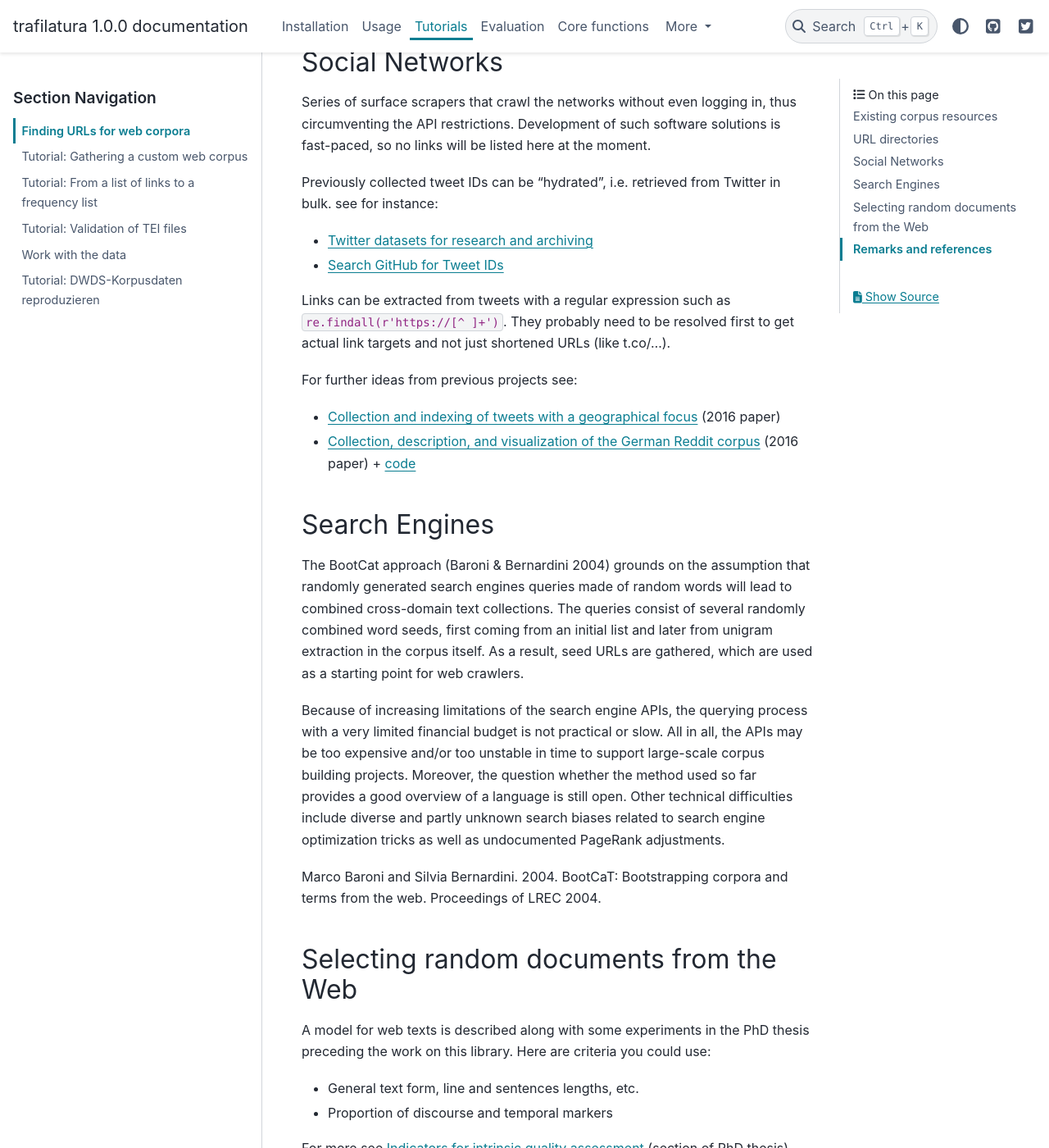
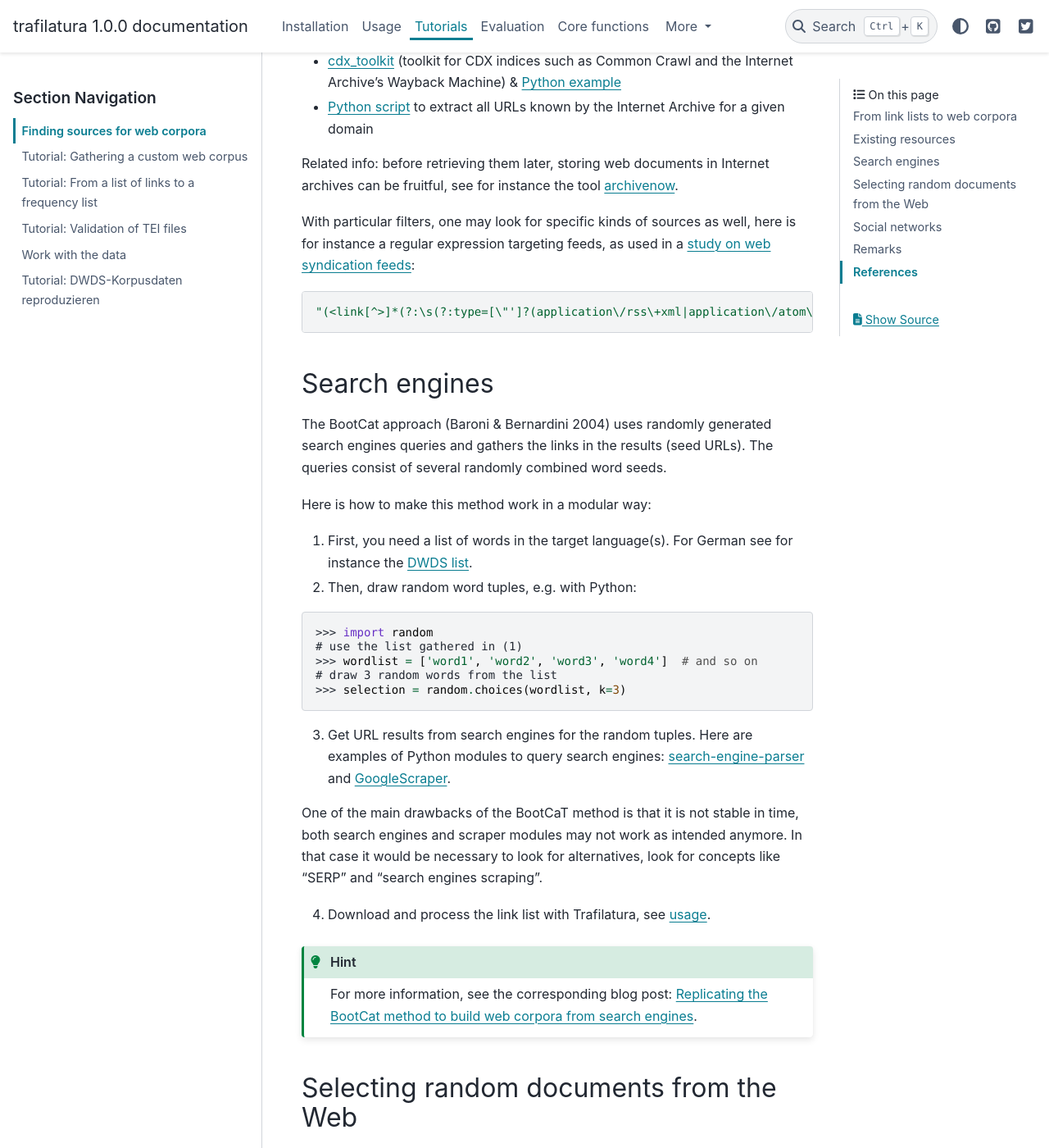
Before and after one commit to adbar/trafilatura, a Sphinx documentation site: the page built from docs/sources.rst, in a window 1280 px wide and 1400 px high, scrolled down 1765 px. Shown: the whole window at 82% size. Built offline with Sphinx 7.4.7 and the PyData theme 0.15.4, drawn with Linux system fonts in a browser that asks for light colours; some of the changed text lies outside the part shown.

Commit message:
docs: background info on URL sources

```diff
--- a/docs/sources.rst
+++ b/docs/sources.rst
@@ -1,14 +1,38 @@
-Finding URLs for web corpora
-============================
+Finding sources for web corpora
+===============================
 
 
-Webpages are used as sources to build corpora and also to gather links to start crawls from (i.e. "seeds"). Corpora can be focused on a given range of websites or topics or be merely language-minded and opportunistically take all seen texts into account. In the latter case, using diverse sources of URL seeds could ensure that there is not a potentially unknown bias.
+.. meta::
+    :description lang=en:
+        This page explains how to look for web pages in a series of sources, from existing URL directories to social networks, including bibliographic and practical information.
 
 
-Existing corpus resources
--------------------------
+From link lists to web corpora
+------------------------------
 
-URL lists from corpus linguistic projects can be a starting ground to derive information from, either to recreate existing corpora or to re-crawl the websites and find new content. If the websites don't exist anymore, the links can still be useful as the corresponding web pages can be retrieved from archives.
+
+URLs and corpora
+~~~~~~~~~~~~~~~~
+
+Getting a list of web pages to start from is essential in order to build document collections. The latter are often called *web corpora* by linguists. The former lists of links (also known as URL lists) can be used in two different ways: first, to build a corpus straight from the pages they link to, and second, to start web crawls and hopefully discover other relevant pages. On the one hand, corpus sources are restricted to a fixed list, and on the other hand, one looks opportunistically for more content without knowing everything in advance.
+
+
+The issue with the sources
+~~~~~~~~~~~~~~~~~~~~~~~~~~
+
+The question of web corpus sources does not stop there. Indeed, one does not necessarily know where to look for interesting websites, i.e. “seeds” to start from. The answers to this issue that are frequently found in the literature are twofold: either one initiates a web crawling phase with a (small or large) list of websites, or one uses already existing link collections. Note that both strategies can also complement each other and be used alternatively during different corpus construction phases.
+
+
+As with “traditional” corpora, web corpora can either focus on a given range of websites and topics, or be merely language-minded and opportunistically take all kinds of possible texts into account. In the latter case, using diverse sources for URL seeds could ensure there is no potentially unknown bias.
+
+
+Existing resources
+------------------
+
+Corpora
+~~~~~~~
+
+URL lists from corpus linguistic projects can be a starting ground to derive information from, either to recreate existing corpora or to re-crawl the websites and find new content. If the websites do not exist anymore, the links can still be useful as the corresponding web pages can be retrieved from web archives.
 
 - `Sources for the Internet Corpora <http://corpus.leeds.ac.uk/internet.html>`_ of the Leeds Centre for Translation Studies
 - `Link data sets <https://corporafromtheweb.org/link-data-sets-cc-by/>`_  of the COW project
@@ -16,11 +40,10 @@
 
 
 URL directories
----------------
+~~~~~~~~~~~~~~~
 
-DMOZ (at the time of experiments) and Wikipedia work quite well as primary sources:
+DMOZ (now an archive) and Wikipedia work quite well as primary sources:
 
-- `Challenges in web corpus construction for low-resource languages in a post-BootCaT world <https://halshs.archives-ouvertes.fr/halshs-00919410/file/Barbaresi_LTC13_Challenges-LRL_paper_v2.pdf>`_ (2013 paper)
 - `Qualification of URLs extracted from DMOZ and Wikipedia <https://tel.archives-ouvertes.fr/tel-01167309/document#page=189>`_ (PhD thesis section)
 - `Overview of the Web archiving community <https://github.com/pirate/ArchiveBox/wiki/Web-Archiving-Community>`_
 
@@ -35,79 +58,56 @@
 
 The Common Crawl is a good place to start looking for already known URLs, and possibly for the corresponding pages stored by the project. So is the Internet Archive (with a different focus):
 
-- https://index.commoncrawl.org/
-- `cdx_toolkit <https://github.com/cocrawler/cdx_toolkit/>`_: A toolkit for CDX indices such as Common Crawl and the Internet Archive's Wayback Machine
-- `Python example <https://github.com/cocrawler/cdx_toolkit/blob/master/examples/iter-and-warc.py>`_ using cdx_toolkit
+- `CommonCrawl index <https://commoncrawl.org/2015/04/announcing-the-common-crawl-index/>`_
+- `cdx_toolkit <https://github.com/cocrawler/cdx_toolkit/>`_ (toolkit for CDX indices such as Common Crawl and the Internet Archive's Wayback Machine) & `Python example <https://github.com/cocrawler/cdx_toolkit/blob/master/examples/iter-and-warc.py>`_
+- `Python script <https://gist.github.com/mhmdiaa/adf6bff70142e5091792841d4b372050>`_ to extract all URLs known by the Internet Archive for a given domain
 
-Related info: before retrieving them storing web documents in Internet archives can be fruitful, see for instance the tool `archivenow <https://github.com/oduwsdl/archivenow>`_.
+
+Related info: before retrieving them later, storing web documents in Internet archives can be fruitful, see for instance the tool `archivenow <https://github.com/oduwsdl/archivenow>`_.
+
+
+With particular filters, one may look for specific kinds of sources as well, here is for instance a regular expression targeting feeds, as used in a `study on web syndication feeds <https://draft.li/blog/2016/03/21/rss-usage-on-the-web/>`_:
+
+.. code-block:: bash
+
+    "(<link[^>]*(?:\s(?:type=[\"']?(application\/rss\+xml|application\/atom\+xml|application\/rss|application\/atom|application\/rdf\+xml|application\/rdf|text\/rss\+xml|text\/atom\+xml|text\/rss|text\/atom|text\/rdf\+xml|text\/rdf|text\/xml|application\/xml)[\"']?|rel=[\"']?(?:alternate)[\"']?))[^>]*>)"
 
 
 
-.. code-block:: bash
+Search engines
+--------------
 
-    #!/bin/bash
-    set -e
-    url="https://aws-publicdatasets.s3.amazonaws.com/$1"
-    dir="$(dirname "$1")"
-    name="$(basename "$1")"
-    fpath="$dir/${name}.urls.gz"
+The BootCat approach (Baroni & Bernardini 2004) uses randomly generated search engines queries and gathers the links in the results (seed URLs). The queries consist of several randomly combined word seeds.
 
-    mkdir -p "$dir"
-    if [ ! -r "$fpath" ]; then
-      curl -s --retry 5 "$url" \
-        | zcat \
-        | grep -i 'WARC-TARGET-URI:' \
-        | awk '{print $2}' \
-        | gzip > "$fpath"
-    fi
+Here is how to make this method work in a modular way:
+
+1. First, you need a list of words in the target language(s). For German see for instance the `DWDS list <https://www.dwds.de/lemma/list>`_.
+2. Then, draw random word tuples, e.g. with Python:
+
+.. code-block:: python
+
+    >>> import random
+    # use the list gathered in (1)
+    >>> wordlist = ['word1', 'word2', 'word3', 'word4']  # and so on
+    # draw 3 random words from the list
+    >>> selection = random.choices(wordlist, k=3)
+
+3. Get URL results from search engines for the random tuples. Here are examples of Python modules to query search engines: `search-engine-parser <https://github.com/bisohns/search-engine-parser>`_ and `GoogleScraper <https://github.com/NikolaiT/GoogleScraper>`_.
+
+One of the main drawbacks of the BootCaT method is that it is not stable in time, both search engines and scraper modules may not work as intended anymore. In that case it would be necessary to look for alternatives, look for concepts like “SERP” and “search engines scraping”.
+
+4. Download and process the link list with Trafilatura, see `usage <usage.html>`_.
 
 
-If saved as dl-wat, one could then run it as follows:
-
-``$ zcat wat.paths.gz | xargs -P32 -n1 dl-wat``
-
-*source:* `https://blog.burntsushi.net/transducers/ <https://blog.burntsushi.net/transducers/>`_
-
-..
-    To look ooking for feeds:
-    (<link[^>]*(?:\s(?:type=[\"']?(application\/rss\+xml|application\/atom\+xml|application\/rss|application\/atom|application\/rdf\+xml|application\/rdf|text\/rss\+xml|text\/atom\+xml|text\/rss|text\/atom|text\/rdf\+xml|text\/rdf|text\/xml|application\/xml)[\"']?|rel=[\"']?(?:alternate)[\"']?))[^>]*>)"
-    source: https://draft.li/blog/2016/03/21/rss-usage-on-the-web/
-
-
-
-Social Networks
----------------
-
-Series of surface scrapers that crawl the networks without even logging in, thus circumventing the API restrictions. Development of such software solutions is fast-paced, so no links will be listed here at the moment.
-
-Previously collected tweet IDs can be "hydrated", i.e. retrieved from Twitter in bulk. see for instance:
-
-- `Twitter datasets for research and archiving <https://tweetsets.library.gwu.edu/>`_
-- `Search GitHub for Tweet IDs <https://github.com/search?q=tweet+ids>`_
-
-Links can be extracted from tweets with a regular expression such as ``re.findall(r'https://[^ ]+')``. They probably need to be resolved first to get actual link targets and not just shortened URLs (like t.co/…).
-
-
-For further ideas from previous projects see:
-
-- `Collection and indexing of tweets with a geographical focus <https://hal.archives-ouvertes.fr/hal-01323274/document>`_ (2016 paper)
-- `Collection, description, and visualization of the German Reddit corpus <https://hal.archives-ouvertes.fr/hal-01207311/document>`_ (2016 paper) + `code <https://github.com/adbar/german-reddit>`_
-
-
-
-Search Engines
---------------
-
-The BootCat approach (Baroni & Bernardini 2004) grounds on the assumption that randomly generated search engines queries made of random words will lead to combined cross-domain text collections. The queries consist of several randomly combined word seeds, first coming from an initial list and later from unigram extraction in the corpus itself. As a result, seed URLs are gathered, which are used as a starting point for web crawlers.
-
-Because of increasing limitations of the search engine APIs, the querying process with a very limited financial budget is not practical or slow. All in all, the APIs may be too expensive and/or too unstable in time to support large-scale corpus building projects. Moreover, the question whether the method used so far provides a good overview of a language is still open. Other technical difficulties include diverse and partly unknown search biases related to search engine optimization tricks as well as undocumented PageRank adjustments.
-
-Marco Baroni and Silvia Bernardini. 2004. BootCaT: Bootstrapping corpora and terms from the web. Proceedings of LREC 2004.
+.. hint::
+    For more information, see the corresponding blog post: `Replicating the BootCat method to build web corpora from search engines <https://adrien.barbaresi.eu/blog/replicate-bootcat-corpus-method.html>`_.
 
 
 
 Selecting random documents from the Web
 ---------------------------------------
+
+
 
 A model for web texts is described along with some experiments in the PhD thesis preceding the work on this library. Here are criteria you could use:
 
@@ -116,12 +116,62 @@
 
 For more see `Indicators for intrinsic quality assessment <https://tel.archives-ouvertes.fr/tel-01167309/document#page=212>`_ (section of PhD thesis).
 
+See also the blog post `What is good enough to become part of a web corpus?  <https://adrien.barbaresi.eu/blog/what-is-good-enough-to-become-part-of-a-web-corpus.html>`_
 
 
 
-Remarks and references
-----------------------
+Social networks
+---------------
+
+Series of surface scrapers that crawl the networks without even logging in, thus circumventing the API restrictions. Development of such software solutions is fast-paced, so no links will be listed here at the moment.
+
+Previously collected tweet IDs can be “hydrated”, i.e. retrieved from Twitter in bulk. see for instance:
+
+- `Twitter datasets for research and archiving <https://tweetsets.library.gwu.edu/>`_
+- `Search GitHub for Tweet IDs <https://github.com/search?q=tweet+ids>`_
+
+Links can be extracted from tweets with a regular expression such as ``re.findall(r'https://[^ ]+')``. They probably need to be resolved first to get actual link targets and not just shortened URLs (like t.co/…).
+
+
+For further ideas from previous projects see references below.
+
+
+
+Remarks
+-------
+
+For relatively small and focused corpora, human supervision is key. It is advisable to keep an eye on all steps of corpus construction.
 
 A crawling method using diverse seeds for corpus building can yield better results and notably ensure better randomness in a population of web documents (see Henzinger et al. 2000).
 
-Monika R. Henzinger, Allan Heydon, Michael Mitzenmacher, and Marc Najork. 2000. On near-uniform URL sampling. In Proceedings of the 9th International World Wide Web conference on Computer Networks, pages 295–308. North-Holland Publishing Company.
+Screening and refining the lists of URLs you use for your projects can also enhance corpus quality, see for example the implementation details in the papers mentioned below as well as the filtering tool `courlan <https://github.com/adbar/courlan>`_ included with Trafilatura.
+
+The following blog posts give more insights on aspects of web corpus construction:
+
+- `Challenges in web corpus construction for low-resource languages <https://adrien.barbaresi.eu/blog/challenges-web-corpus-construction-low-resource-languages.html>`_
+- `Finding viable seed URLs for web corpora <https://adrien.barbaresi.eu/blog/finding-viable-seed-urls-web-corpora.html>`_
+
+
+
+
+References
+----------
+
+
+Barbaresi, A. (2014). Finding viable seed URLs for web corpora: a scouting approach and comparative study of available sources. In 9th Web as Corpus Workshop (WaC-9), 14th Conference of the European Chapter of the Association for Computational Linguistics (pp. 1-8).
+
+Barbaresi, A. (2015). Ad hoc and general-purpose corpus construction from web sources (Doctoral dissertation, ENS Lyon).
+
+Barbaresi, A. (2016). Collection and indexing of tweets with a geographical focus. In Proceedings of CMLC workshop, 10th International Conference on Language Resources and Evaluation (LREC 2016), pp. 24-27.
+
+Baroni, M., & Bernardini, S. (2004). BootCaT: Bootstrapping Corpora and Terms from the Web. In Proceedings of LREC 2004 (pp. 1313-1316).
+
+Berners-Lee, T., Hall, W., & Hendler, J. A. (2006). A framework for web science. Found. Trends Web Sci. 1, 1, 1–130.
+
+Blombach, A., Dykes, N., Heinrich, P., Kabashi, B., & Proisl, T. (2020). A corpus of German Reddit exchanges (GeRedE). In Proceedings of the 12th Language Resources and Evaluation Conference (pp. 6310-6316).
+
+Henzinger, M. R., Heydon, A., Mitzenmacher, M., & Najork, M. (2000). On near-uniform URL sampling. Computer Networks, 33(1-6), 295-308.
+
+Jauhiainen, H., Jauhiainen, T., & Lindén, K. (2020). Building web corpora for minority languages. In Proceedings of the 12th Web as Corpus Workshop (pp. 23-32).
+
+Schäfer, R., Barbaresi, A., & Bildhauer, F. (2014). Focused web corpus crawling. In Proceedings of the 9th Web as Corpus workshop (WAC-9), pp. 9-15.
```
